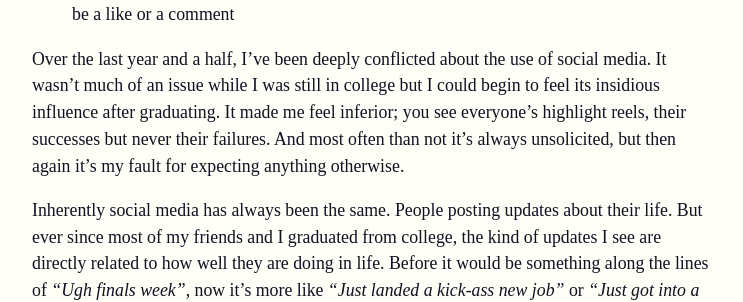
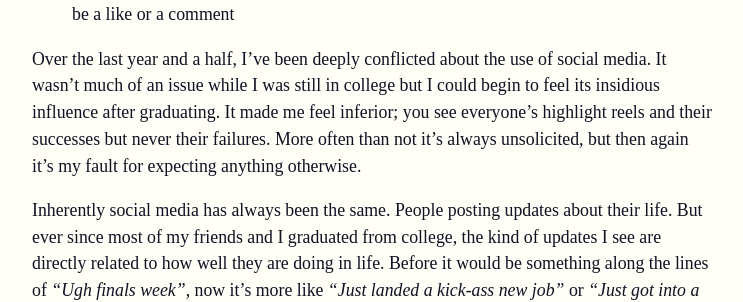
Before and after one commit to adyshake/adyshake.github.io, a Jekyll site: the page built from quit.md, in a window 1280 px wide. Shown: the part 446-748 px from the top of the page, without its empty margins (268-1011 px from the left). Built offline with Jekyll 4.4.1, drawn with Linux system fonts in a browser that asks for light colours; nearby versions of some CDN libraries; some web fonts are replaced.

Commit message:
More typos

```diff
--- a/quit.md
+++ b/quit.md
@@ -14,7 +14,7 @@ tl;dr
 * Out of my 4 hour (on average) screen on time, 2 hours go to Instagram
 * Even if I unfollowed everyone, I would still post something for feedback whether that'd be a like or a comment
 
-Over the last year and a half, I've been deeply conflicted about the use of social media. It wasn't much of an issue while I was still in college but I could begin to feel its insidious influence after graduating. It made me feel inferior; you see everyone's highlight reels, their successes but never their failures. And most often than not it's always unsolicited, but then again it's my fault for expecting anything otherwise.
+Over the last year and a half, I've been deeply conflicted about the use of social media. It wasn't much of an issue while I was still in college but I could begin to feel its insidious influence after graduating. It made me feel inferior; you see everyone's highlight reels and their successes but never their failures. More often than not it's always unsolicited, but then again it's my fault for expecting anything otherwise.
 
 Inherently social media has always been the same. People posting updates about their life. But ever since most of my friends and I graduated from college, the kind of updates I see are directly related to how well they are doing in life. Before it would be something along the lines of _"Ugh finals week"_, now it's more like _"Just landed a kick-ass new job"_ or _"Just got into a fancy shmancy grad school"_ or even _"Yo check out this sick trip I just went on"_. You begin to sit and stare at your screen and question your life choices. Call me insecure all you want, but this is how I truly feel. I compare myself to others, it's a big glaring flaw of mine. Some comparisons are good, they inspire me to do things I wouldn't have done otherwise, however there are some times when I'm wrought with jealousy and unable to focus for the rest of the day.
 
```
Also changed, not shown: images/impossible/impossible-banner.jpg, images/srilanka_me_and_tea.jpg.
